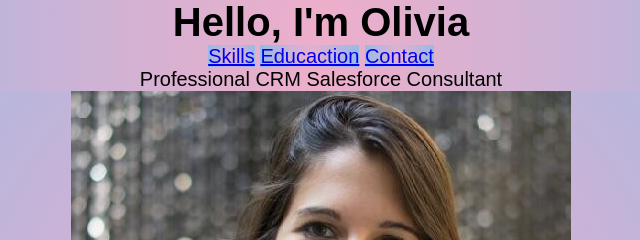
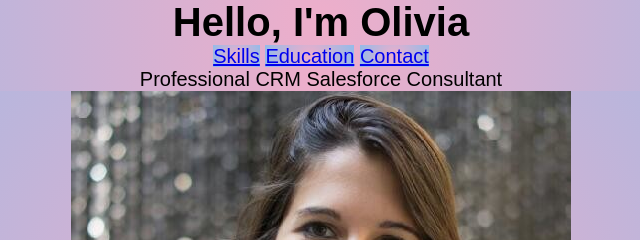
Before and after one commit to oliviaatplutus4nonprofits/oliviaatplutus4nonprofits.github.io, a plain HTML site: page unit_3/index.html in a window 1280 px wide. Shown: the top 240 px of the page, 319-959 px from the left. Drawn offline with Linux system fonts and the light colour scheme.

Commit message:
Update index.html

```diff
--- a/unit_3/index.html
+++ b/unit_3/index.html
@@ -10,7 +10,7 @@
 			<h1 id="title">Hello, I'm Olivia</h1>
 			<nav id=“nav”>
 				<a class=“nav-link” href=“”>Skills</a>
-				<a class=“nav-link” href=“”>Educaction</a>
+				<a class=“nav-link” href=“”>Education</a>
 				<a class=“nav-link” href=“”>Contact</a>
 				</nav>
 		</header>
```
